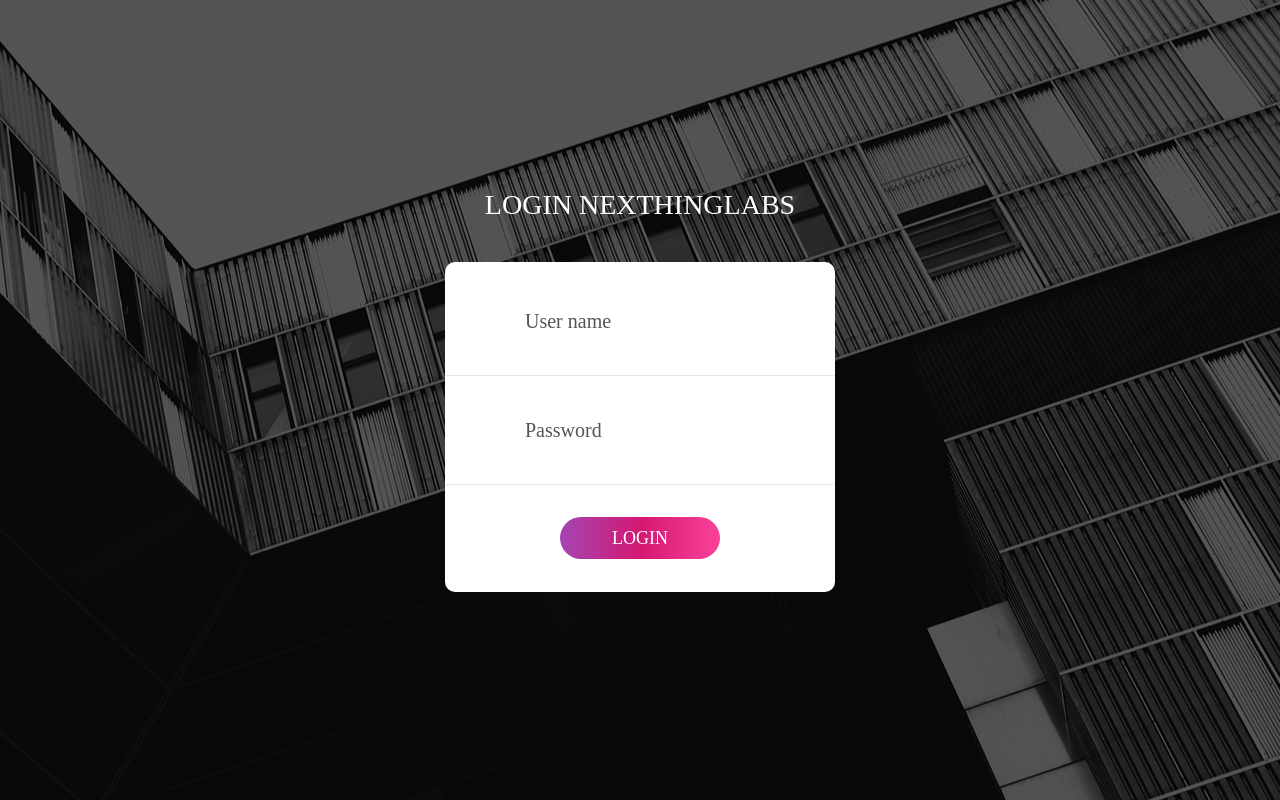
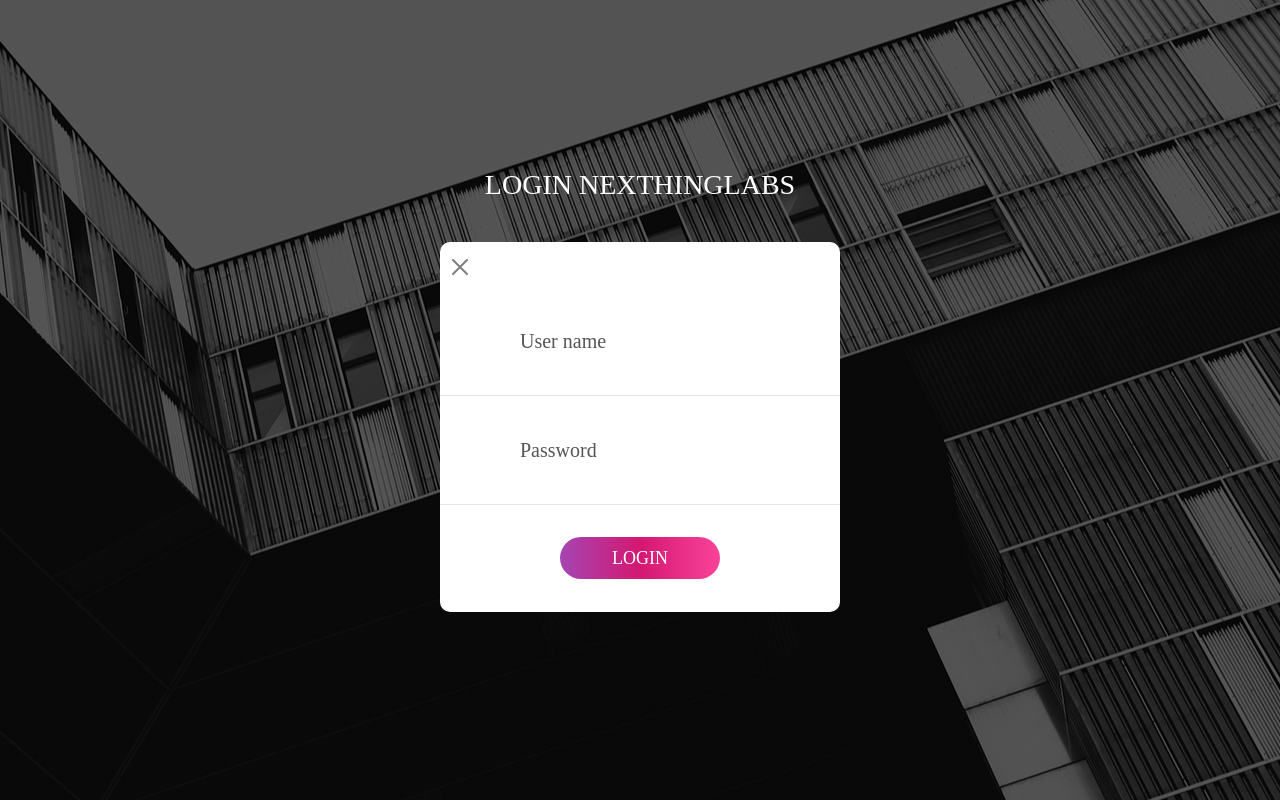
Before and after one commit to hyugenk/Nexthinglabs, a PHP site: page /login.html in a window 1280 px wide. Run offline with PHP 8.4, Linux system fonts and the light colour scheme; some web fonts are replaced.

Commit message:
add back button

```diff
--- a/assets/css/login.css
+++ b/assets/css/login.css
@@ -180,7 +180,7 @@
 }
 
 .wrap-login100 {
-  width: 390px;
+  width: 400px;
   border-radius: 10px;
   overflow: hidden;
 
--- a/login.html
+++ b/login.html
@@ -44,6 +44,7 @@
         Login Nexthinglabs
       </span>
       <form class="login100-form validate-form p-b-33 p-t-5">
+        <button class="btn btn-close m-2" href="index.html"></button>
 
         <div class="wrap-input100 validate-input" data-validate="Enter username">
           <input class="input100" type="text" name="username" placeholder="User name">
```
